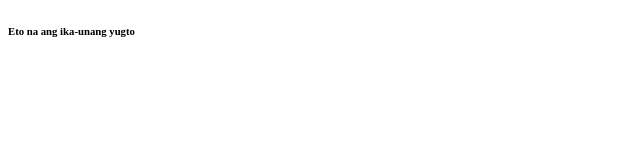
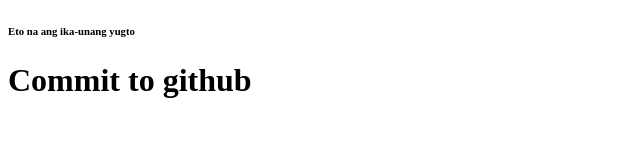
Before and after one commit to Ferdzxs/git, a plain HTML site: page try/index.html in a window 1280 px wide. Shown: the whole page, without its empty margins (0-640 px from the left). Drawn offline with Linux system fonts and the light colour scheme.

Commit message:
Last commit

```diff
--- a/try/index.html
+++ b/try/index.html
@@ -4,7 +4,12 @@
     <meta charset="UTF-8" />
     <meta name="viewport" content="width=device-width, initial-scale=1.0" />
     <title>Document</title>
-    <h6>Eto na ang ika-unang yugto</h6>
+
   </head>
-  <body></body>
+  <body>
+    <div>
+      <h6>Eto na ang ika-unang yugto</h6>
+      <h1> Commit to github</h1>
+    </div>
+  </body>
 </html>
```
